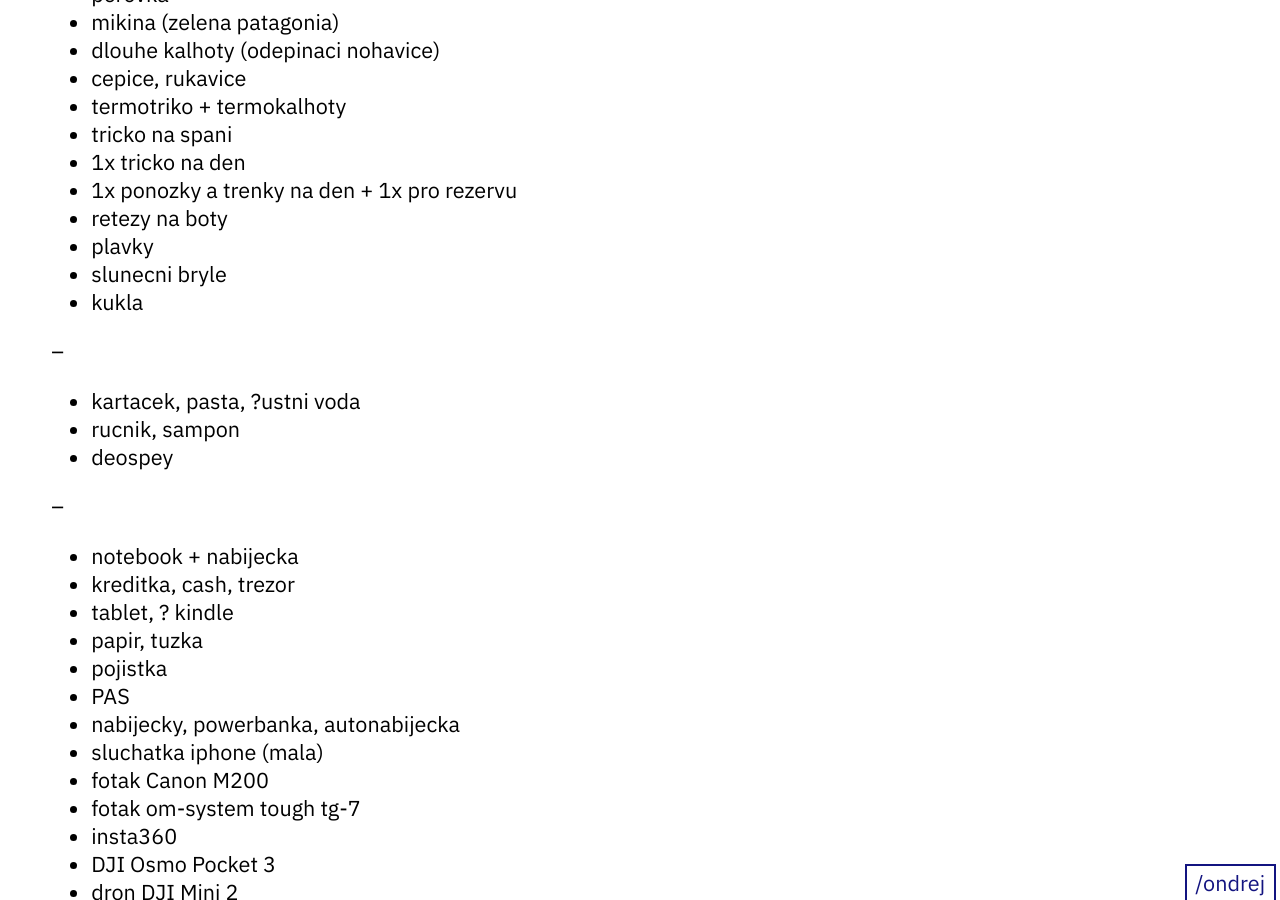
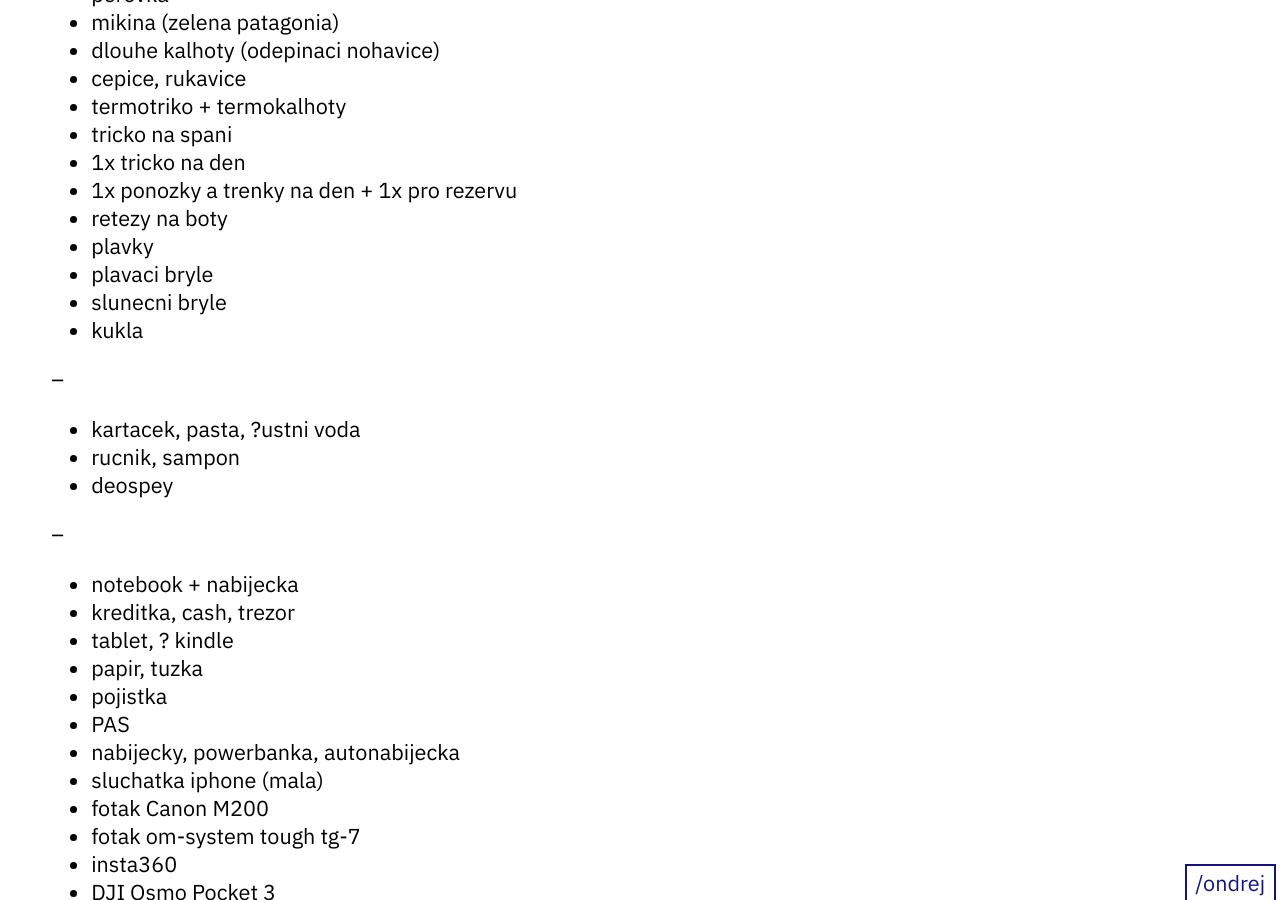
Before and after one commit to ondrejsika/ondrejsika.com, a Jekyll site: the page built from ondrej/checklists/iceland-winter-week.md, in a window 1280 px wide and 900 px high, scrolled down 495 px. Built offline with Jekyll 4.4.1, drawn with Linux system fonts in a browser that asks for light colours.

Commit message:
feat(ondrej/checklists/iceland-winter-week): Add swimming goggles

```diff
--- a/ondrej/checklists/iceland-winter-week.md
+++ b/ondrej/checklists/iceland-winter-week.md
@@ -27,6 +27,7 @@
 - 1x ponozky a trenky na den + 1x pro rezervu
 - retezy na boty
 - plavky
+- plavaci bryle
 - slunecni bryle
 - kukla
 
```
